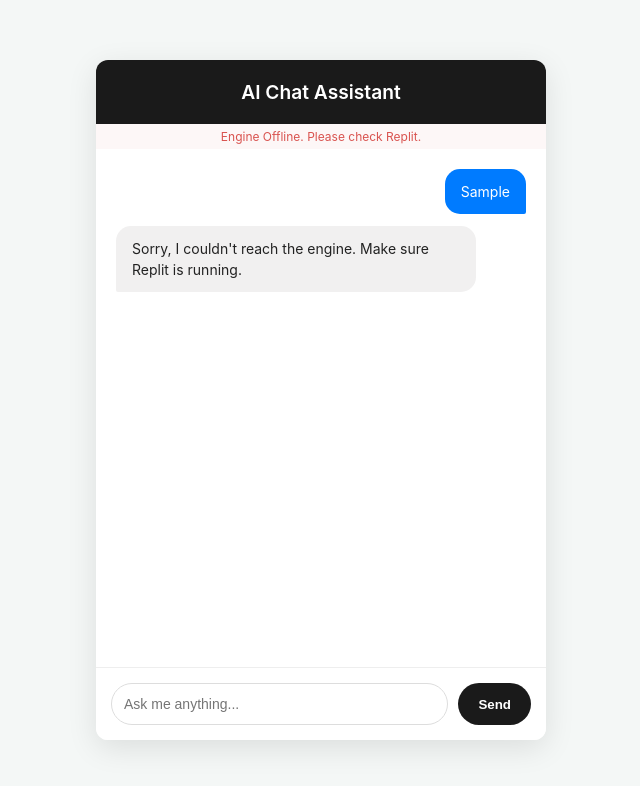
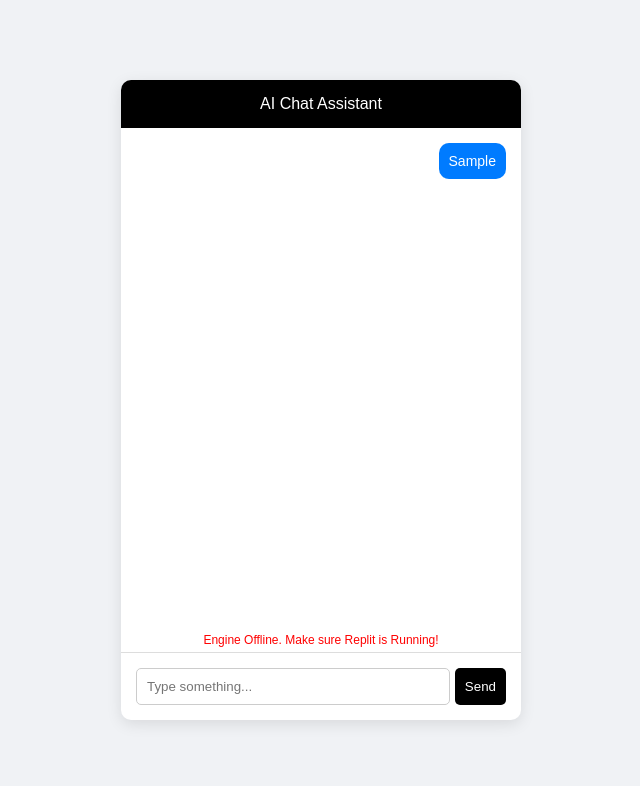
Before and after one commit to ghazghazibahaeddin-arch/my-ai-app, a plain HTML site: page index.html in a window 1280 px wide. Both pictures are taken after typing "Sample" into the empty fields and a click on the button "Send". Shown: the whole page, without its empty margins (319-959 px from the left). Drawn offline with Linux system fonts and the light colour scheme; no server answers.

Commit message:
Update index.html

```diff
--- a/index.html
+++ b/index.html
@@ -3,84 +3,59 @@
 <head>
     <meta charset="UTF-8">
     <meta name="viewport" content="width=device-width, initial-scale=1.0">
-    <title>AI Chat Assistant</title>
+    <title>AI Smart Chat</title>
     <style>
-        body { font-family: 'Inter', sans-serif; background-color: #f4f7f6; display: flex; justify-content: center; align-items: center; height: 100vh; margin: 0; }
-        .chat-container { width: 100%; max-width: 450px; background: white; border-radius: 12px; box-shadow: 0 8px 30px rgba(0,0,0,0.1); display: flex; flex-direction: column; height: 85vh; overflow: hidden; }
-        .chat-header { background: #1a1a1a; color: white; padding: 20px; text-align: center; font-size: 1.2em; font-weight: 600; }
-        #chat-box { flex: 1; padding: 20px; overflow-y: auto; display: flex; flex-direction: column; gap: 12px; background: #ffffff; }
-        .msg { padding: 12px 16px; border-radius: 15px; max-width: 80%; font-size: 14px; line-height: 1.5; }
-        .user { align-self: flex-end; background: #007bff; color: white; border-bottom-right-radius: 2px; }
-        .ai { align-self: flex-start; background: #f1f0f0; color: #222; border-bottom-left-radius: 2px; }
-        .input-area { border-top: 1px solid #eee; padding: 15px; display: flex; gap: 10px; background: white; }
-        input { flex: 1; border: 1px solid #ddd; padding: 12px; border-radius: 25px; outline: none; font-size: 14px; }
-        button { background: #1a1a1a; color: white; border: none; padding: 10px 20px; border-radius: 25px; cursor: pointer; font-weight: 600; transition: 0.2s; }
-        button:hover { background: #333; }
-        button:disabled { background: #ccc; cursor: not-allowed; }
-        .error-banner { color: #d9534f; background: #fdf7f7; font-size: 12px; text-align: center; padding: 5px; display: none; }
+        body { font-family: Arial, sans-serif; background: #f0f2f5; display: flex; justify-content: center; align-items: center; height: 100vh; margin: 0; }
+        .container { width: 400px; background: white; border-radius: 10px; box-shadow: 0 4px 15px rgba(0,0,0,0.1); display: flex; flex-direction: column; height: 80vh; }
+        .header { background: #000; color: white; padding: 15px; text-align: center; border-radius: 10px 10px 0 0; }
+        #chat-box { flex: 1; padding: 15px; overflow-y: auto; display: flex; flex-direction: column; gap: 10px; }
+        .msg { padding: 10px; border-radius: 10px; max-width: 80%; font-size: 14px; }
+        .user { align-self: flex-end; background: #007bff; color: white; }
+        .ai { align-self: flex-start; background: #e9ecef; color: #333; }
+        .input-area { padding: 15px; border-top: 1px solid #ddd; display: flex; gap: 5px; }
+        input { flex: 1; padding: 10px; border: 1px solid #ccc; border-radius: 5px; outline: none; }
+        button { background: #000; color: white; border: none; padding: 10px; border-radius: 5px; cursor: pointer; }
+        .error { color: red; text-align: center; font-size: 12px; margin-bottom: 5px; display: none; }
     </style>
 </head>
 <body>
-    <div class="chat-container">
-        <div class="chat-header">AI Chat Assistant</div>
-        <div id="status-banner" class="error-banner">Engine Offline. Please check Replit.</div>
+    <div class="container">
+        <div class="header">AI Chat Assistant</div>
         <div id="chat-box"></div>
+        <div id="error-msg" class="error">Engine Offline. Make sure Replit is Running!</div>
         <div class="input-area">
-            <input type="text" id="user-input" placeholder="Ask me anything..." onkeypress="if(event.key==='Enter') sendMessage()">
-            <button id="send-btn" onclick="sendMessage()">Send</button>
+            <input type="text" id="user-input" placeholder="Type something...">
+            <button onclick="send()">Send</button>
         </div>
     </div>
 
     <script>
-        const chatBox = document.getElementById('chat-box');
-        const userInput = document.getElementById('user-input');
-        const sendBtn = document.getElementById('send-btn');
-        const statusBanner = document.getElementById('status-banner');
+        async function send() {
+            const input = document.getElementById('user-input');
+            const box = document.getElementById('chat-box');
+            const err = document.getElementById('error-msg');
+            if(!input.value.trim()) return;
 
-        async function sendMessage() {
-            const text = userInput.value.trim();
-            if (!text) return;
-
-            // Add user message to UI
-            appendMessage('user', text);
-            userInput.value = '';
-            statusBanner.style.display = 'none';
-
-            // Disable button and show loading state
-            sendBtn.disabled = true;
-            sendBtn.innerText = '...';
+            const text = input.value;
+            box.innerHTML += `<div class="msg user">${text}</div>`;
+            input.value = '';
+            err.style.display = 'none';
 
             try {
-                // Connecting to your Replit URL using the exact format you provided
-                const response = await fetch("https://passionate-shabby-fonts--snapwild34.replit.app/chat", {
+                // الرابط الدقيق مع الشرطتين كما في الصورة
+                const res = await fetch("https://passionate-shabby-fonts--snapwild34.replit.app/chat", {
                     method: "POST",
                     headers: { "Content-Type": "application/json" },
                     body: JSON.stringify({ prompt: text })
                 });
 
-                if (!response.ok) throw new Error('Network error');
-
-                const data = await response.json();
-                const aiResponse = data.choices[0].message.content;
-
-                appendMessage('ai', aiResponse);
-            } catch (error) {
-                console.error(error);
-                statusBanner.style.display = 'block';
-                appendMessage('ai', "Sorry, I couldn't reach the engine. Make sure Replit is running.");
-            } finally {
-                sendBtn.disabled = false;
-                sendBtn.innerText = 'Send';
-                chatBox.scrollTop = chatBox.scrollHeight;
+                const data = await res.json();
+                const reply = data.choices[0].message.content;
+                box.innerHTML += `<div class="msg ai">${reply}</div>`;
+            } catch (e) {
+                err.style.display = 'block';
             }
-        }
-
-        function appendMessage(role, content) {
-            const msgDiv = document.createElement('div');
-            msgDiv.className = `msg ${role}`;
-            msgDiv.innerText = content;
-            chatBox.appendChild(msgDiv);
-            chatBox.scrollTop = chatBox.scrollHeight;
+            box.scrollTop = box.scrollHeight;
         }
     </script>
 </body>
```
